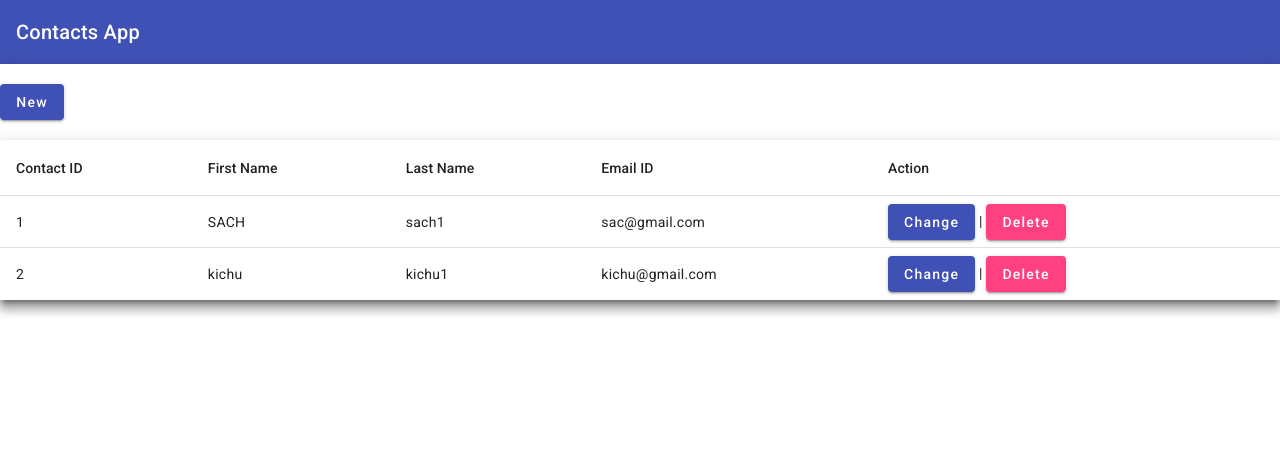
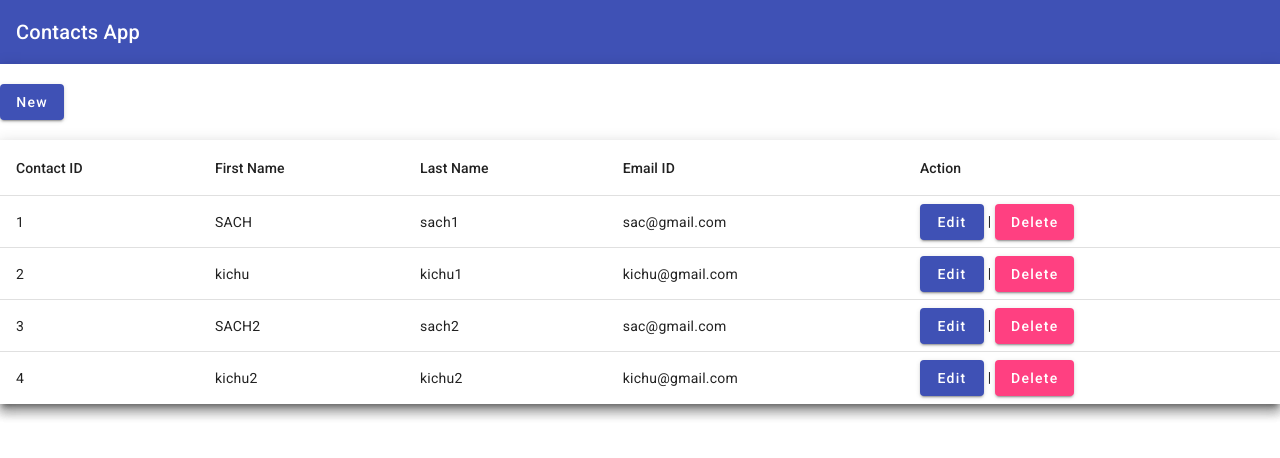
Before and after one commit to Subeeshpn/contactManagement.App, an Angular app: page / in a window 1280 px wide. Shown: the top 458 px of the page. Built offline with nearby package versions, Linux system fonts and the light colour scheme; data requests are answered from the project's data file.

Commit message:
code changes for create , edit, delete api methods

```diff
--- a/src/app/Model/contactmodel.ts
+++ b/src/app/Model/contactmodel.ts
@@ -1,5 +1,5 @@
 export interface Contactmodel {
-    ContactId:number,
+    id:number,
     FirstName:string,
     LastName:string,
     EmailId:string
--- a/src/app/app.component.html
+++ b/src/app/app.component.html
@@ -15,9 +15,9 @@
   </div>
   <br>
   <table mat-table [dataSource]="contactdata" class="mat-elevation-z8">
-    <ng-container matColumnDef="contactid">
+    <ng-container matColumnDef="Id">
       <th mat-header-cell *matHeaderCellDef>Contact ID</th>
-      <td mat-cell *matCellDef="let element">{{ element.ContactId }}</td>
+      <td mat-cell *matCellDef="let element">{{ element.id }}</td>
     </ng-container>
 
     <ng-container matColumnDef="firstname">
@@ -39,8 +39,8 @@
       <th mat-header-cell *matHeaderCellDef>Action</th>
       <td mat-cell *matCellDef="let element">
         <div>
-          <button mat-raised-button color="primary">Change</button> |
-          <button mat-raised-button color="accent">Delete</button>
+          <button mat-raised-button (click)="EditContct(element.id)" color="primary">Edit</button> |
+          <button mat-raised-button (click)="DeleteContact(element.id)" color="accent">Delete</button>
         </div>
       </td>
     </ng-container>
--- a/src/app/app.component.ts
+++ b/src/app/app.component.ts
@@ -1,7 +1,7 @@
 import { MatDialog } from '@angular/material/dialog';
 import { Component, OnInit, ViewChild } from '@angular/core';
 import { Contactmodel } from './Model/contactmodel';
-import {MatTableModule} from '@angular/material/table';
+import { MatTableModule } from '@angular/material/table';
 import { MatTableDataSource } from '@angular/material/table';
 import { ContactAddEditComponent } from './contact-add-edit/contact-add-edit.component';
 import { response } from 'express';
@@ -10,51 +10,60 @@ import { MatSort } from '@angular/material/sort';
 import { ContactapiService } from './service/contactapi.service';
 import { HttpClient } from '@angular/common/http';
 
-
 @Component({
   selector: 'app-root',
   templateUrl: './app.component.html',
-  styleUrls: ['./app.component.scss']
+  styleUrls: ['./app.component.scss'],
 })
-export class AppComponent implements OnInit{
-  title = 'contactManagement.App';
+export class AppComponent implements OnInit {
+  title = 'Contacts App';
 
   ngOnInit(): void {
-
     this.LoadContacts();
   }
 
-  displayColums:string[]=["contactid","firstname","lastname","emailid","action"]
+  displayColums: string[] = [
+    'Id',
+    'firstname',
+    'lastname',
+    'emailid',
+    'action',
+  ];
 
- constructor(private _dailog:MatDialog, private api:ContactapiService){}
+  constructor(private _dailog: MatDialog, private api: ContactapiService) {}
 
- contactdata!:Contactmodel[];
+  contactdata!: Contactmodel[];
 
- openAddEditContactForm(){
-
+  openAddEditContactForm() {
     this._dailog.open(ContactAddEditComponent);
   }
 
+  Openpopup(id: any) {
+    const _popup = this._dailog.open(ContactAddEditComponent, {
+      width: '500px',
+      exitAnimationDuration: '1000ms',
+      enterAnimationDuration: '1000ms',
+      data: {
+        id: id,
+      },
+    })
+    _popup.afterClosed().subscribe(r=>{
+      this.LoadContacts();
+    });
+  }
 
-//  Openpopup(id:any){
-//   const _popup=this._dailog.open(ContactAddEditComponent,{
-//     width:'500px',
-//     exitAnimationDuration:'100ms',
-//     enterAnimationDuration:'100ms',
-//     data:{
-//       id:id
-//     }
-//   })
-//   _popup.afterClosed().subscribe(r=>{
-//       this.LoadContacts();
-//   });
-// }
-
- LoadContacts(){
-  this.api.GetAllContact().subscribe(response=>{
+  LoadContacts() {
+    this.api.GetAllContact().subscribe(response => {
       this.contactdata = response;
       console.log(response);
-
+    });
+  }
+  EditContct(id:any){
+    this.Openpopup(id);
+  }
+  DeleteContact(Id:any){
+    this.api.DeleteContactbyId(Id).subscribe(r=>{
+      this.LoadContacts();
     });
   }
 }
--- a/src/app/contact-add-edit/contact-add-edit.component.html
+++ b/src/app/contact-add-edit/contact-add-edit.component.html
@@ -1 +1,27 @@
-<p>contact-add-edit works!</p>
+<form class="example-form" [formGroup]="contactform" (ngSubmit)="SaveContact()">
+
+  <mat-form-field class="example-full-width" appearance="fill">
+    <mat-label>Contact ID</mat-label>
+    <input matInput placeholder="Contact ID" formControlName="Id" />
+  </mat-form-field>
+
+  <mat-form-field class="example-full-width" appearance="fill">
+    <mat-label>First Name</mat-label>
+    <input matInput placeholder="First Name" formControlName="FirstName" />
+  </mat-form-field>
+
+  <mat-form-field class="example-full-width" appearance="fill">
+    <mat-label>Last Name</mat-label>
+    <input matInput placeholder="Last Name" formControlName="LastName" />
+  </mat-form-field>
+
+  <mat-form-field class="example-full-width" appearance="fill">
+    <mat-label>Email ID</mat-label>
+    <input matInput placeholder="Email ID" formControlName="EmailId" />
+  </mat-form-field>
+
+  <div class="example-button-row">
+    <button mat-raised-button color="primary">Save</button> |
+    <a (click)="closepopup()" mat-raised-button color="primary">Close</a>
+  </div>
+</form>
--- a/src/app/contact-add-edit/contact-add-edit.component.scss
+++ b/src/app/contact-add-edit/contact-add-edit.component.scss
@@ -0,0 +1,3 @@
+.mat-form-field{
+    width:100%
+}
--- a/src/app/contact-add-edit/contact-add-edit.component.ts
+++ b/src/app/contact-add-edit/contact-add-edit.component.ts
@@ -1,10 +1,66 @@
-import { Component } from '@angular/core';
+//import { MaterialModule } from 'src/MaterialModule';
+import { Component, Inject, OnInit, inject } from '@angular/core';
+import { EmailValidator, FormBuilder, Validators } from '@angular/forms';
+import { ContactapiService } from '../service/contactapi.service';
+import { MAT_DIALOG_DATA, MatDialog } from '@angular/material/dialog';
+import { response } from 'express';
+import { ReactiveFormsModule } from '@angular/forms';
+import { MatFormFieldModule } from '@angular/material/form-field';
+
 
 @Component({
   selector: 'app-contact-add-edit',
   templateUrl: './contact-add-edit.component.html',
-  styleUrls: ['./contact-add-edit.component.scss']
+  styleUrls: ['./contact-add-edit.component.scss'],
 })
-export class ContactAddEditComponent {
+export class ContactAddEditComponent implements OnInit {
+  editdata: any;
+  constructor(
+    private builder: FormBuilder,
+    private dialog: MatDialog,
+    private api: ContactapiService,
+    @Inject(MAT_DIALOG_DATA) public data: any
+  ) {}
 
+  ngOnInit(): void {
+    if (this.data.Id != '' && this.data.Id != null) {
+      this.api.GetContactById(this.data.Id).subscribe((response) => {
+        this.editdata = response;
+        this.contactform.setValue({
+          Id: this.editdata.id,
+          FirstName: this.editdata.firstname,
+          LastName: this.editdata.LastName,
+          EmailId: this.editdata.emailid,
+        });
+      });
+    }
+  }
+  contactform = this.builder.group({
+    Id: this.builder.control({ value: '', disabled: true }),
+    FirstName: this.builder.control('', Validators.required),
+    LastName: this.builder.control('', Validators.required),
+    EmailId: this.builder.control('', Validators.required),
+  });
+
+  SaveContact() {
+    //alert('SaveContact');
+    if (this.contactform.valid) {
+      const Editid = this.contactform.getRawValue().Id;
+      if (Editid != '' && Editid != null) {
+        this.api.UpdateContact(Editid, this.contactform.getRawValue()).subscribe((response) => {
+            this.closepopup();
+            alert('updated successfully');
+          });
+      } else {
+        this.api.CreateContact(this.contactform.value).subscribe((response) => {
+          this.closepopup();
+          alert('Saved successfully');
+        });
+      }
+    }
+  }
+
+  closepopup() {
+    this.dialog.closeAll();
+  }
 }
--- a/src/app/service/contactapi.service.ts
+++ b/src/app/service/contactapi.service.ts
@@ -24,4 +24,22 @@ export class ContactapiService {
 
     return this.http.get<Contactmodel[]>(this.apiServer );
 }
+
+GetContactById(id:any):Observable<Contactmodel>{
+
+  return this.http.get<Contactmodel>(this.apiServer +'/'+ id);
 }
+
+CreateContact(contactdata:any){
+  return this.http.post(this.apiServer,contactdata);
+}
+
+UpdateContact(id:any,contactdata:any){
+  return this.http.put(this.apiServer + '/'+id,contactdata)
+}
+
+DeleteContactbyId(id:any){
+  return this.http.delete(this.apiServer +'/'+ id);
+}
+
+}
--- a/src/db.json
+++ b/src/db.json
@@ -1,8 +1,28 @@
-
 {
   "contacts": [
-    { "ContactId": "1", "FirstName": "SACH", "LastName":"sach1","EmailId": "sac@gmail.com" },
-    { "ContactId": "2", "FirstName": "kichu", "LastName": "kichu1","EmailId":"kichu@gmail.com" }
+    {
+      "id": "1",
+      "FirstName": "SACH",
+      "LastName": "sach1",
+      "EmailId": "sac@gmail.com"
+    },
+    {
+      "id": "2",
+      "FirstName": "kichu",
+      "LastName": "kichu1",
+      "EmailId": "kichu@gmail.com"
+    },
+    {
+      "id": "3",
+      "FirstName": "SACH2",
+      "LastName": "sach2",
+      "EmailId": "sac@gmail.com"
+    },
+    {
+      "id": "4",
+      "FirstName": "kichu2",
+      "LastName": "kichu2",
+      "EmailId": "kichu@gmail.com"
+    }
   ]
-
 }
```
Also changed, not shown: src/app/app.module.ts (+7 -1 lines). Lines whose indentation alone changed are shown as unchanged.
